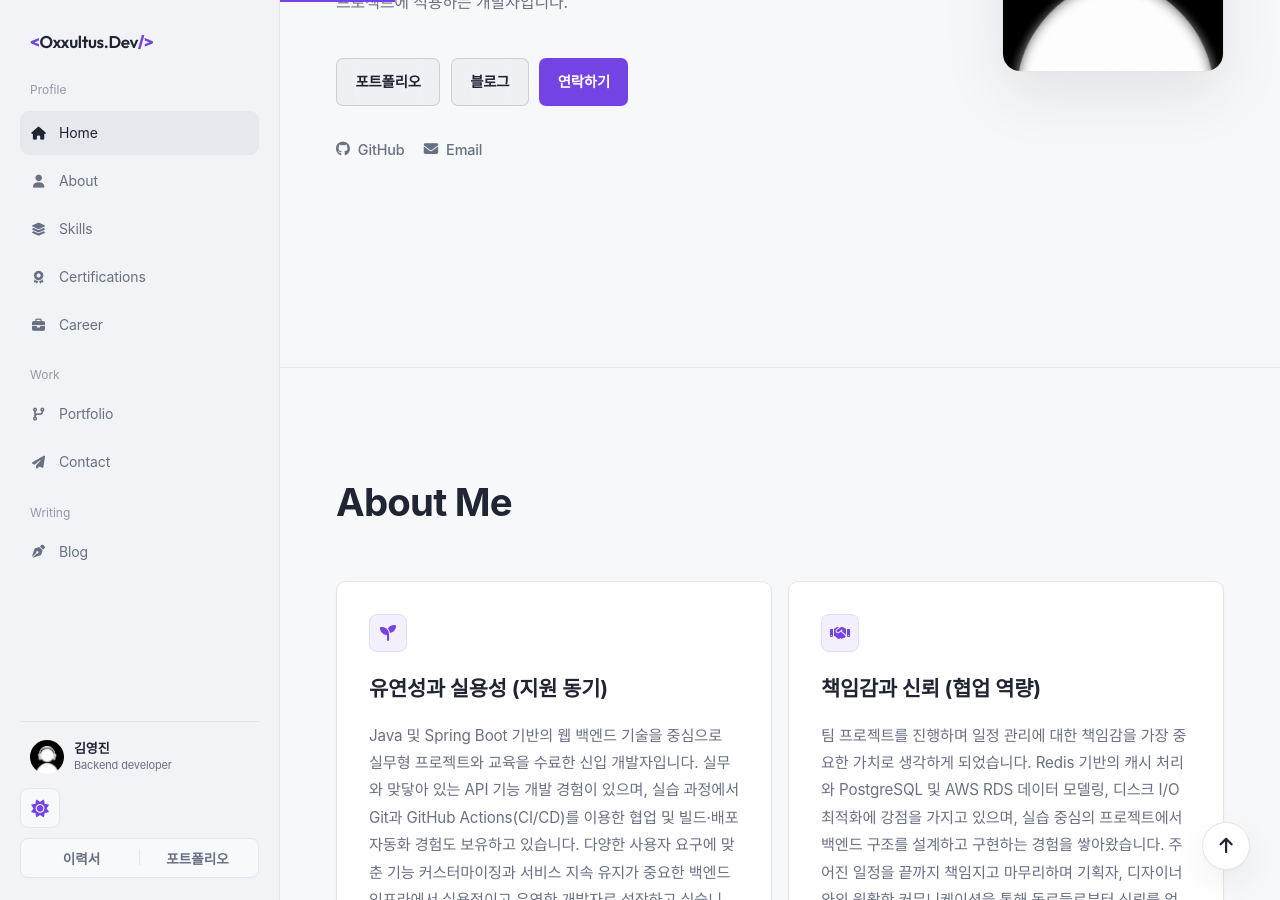
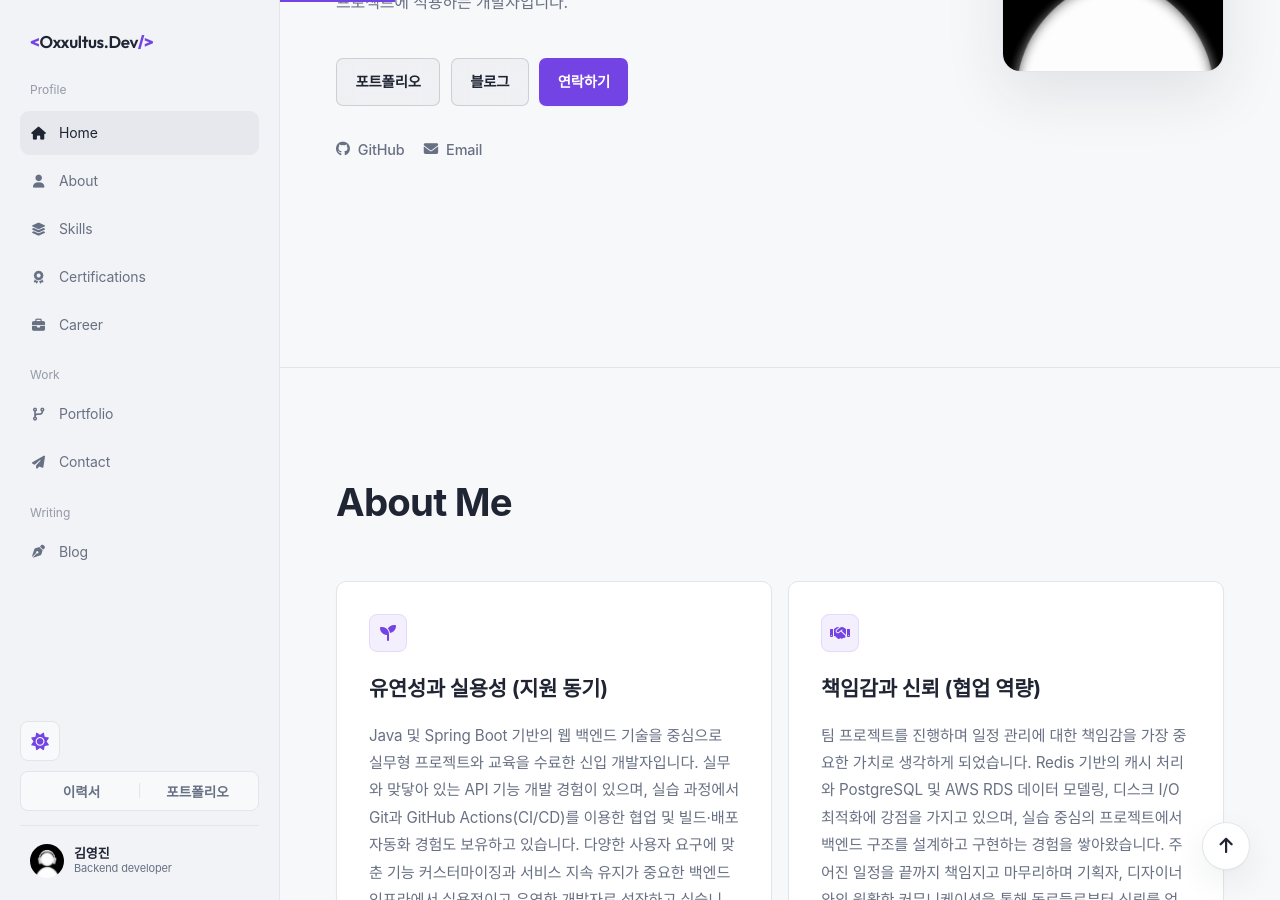
Before and after one commit to oxxultus/resume, a Jekyll site: the page index.html, which Jekyll copies as it is, in a window 1280 px wide and 900 px high, scrolled down 461 px. Built offline with Jekyll 4.4.1, drawn with Linux system fonts in a browser that asks for light colours.

Commit message:
Align sidebar controls and profile typography

```diff
--- a/_layouts/post.html
+++ b/_layouts/post.html
@@ -11,7 +11,7 @@
     <link rel="preconnect" href="https://fonts.gstatic.com" crossorigin>
     <link href="https://fonts.googleapis.com/css2?family=Noto+Sans+KR:wght@300;400;500;700;900&family=Outfit:wght@300;400;600;800&display=swap" rel="stylesheet">
     <link rel="stylesheet" href="https://cdnjs.cloudflare.com/ajax/libs/font-awesome/6.4.0/css/all.min.css">
-    <link rel="stylesheet" href="{{ '/blog.css?v=20260710-11' | relative_url }}">
+    <link rel="stylesheet" href="{{ '/blog.css?v=20260710-12' | relative_url }}">
 </head>
 <body>
     <aside class="blog-sidebar">
--- a/blog.css
+++ b/blog.css
@@ -47,8 +47,8 @@ button { font: inherit; }
 .category-branch-child { margin-left: 17px; }
 .blog-nav .category-directory { min-height: 34px; padding: 6px 9px; font-size: 12px; }
 .blog-nav .category-directory i { font-size: 10px; }
-.blog-nav .category-root-directory { min-height: 40px; margin-top: 2px; padding: 9px 12px; font-size: 13px; }
-.blog-nav .category-root-directory i { font-size: 12px; }
+.blog-nav .category-root-directory { min-height: 44px; margin-top: 2px; padding: 10px; font-size: 14px; }
+.blog-nav .category-root-directory i { font-size: 13px; }
 .post-toc .toc-h2 { font-weight: 600; }
 .post-toc .toc-toggle { display: none; margin-left: auto; font-size: 9px; opacity: .55; transition: transform .15s ease; }
 .post-toc .toc-h2.has-children .toc-toggle { display: block; }
@@ -61,7 +61,7 @@ button { font: inherit; }
 .blog-profile { display: flex; flex: 0 0 auto; align-items: center; gap: 10px; margin: auto 0 0; padding: 18px 10px 0; border-top: 1px solid var(--line); }
 .blog-profile img { width: 34px; height: 34px; border-radius: 50%; object-fit: cover; }
 .blog-profile div { display: flex; flex-direction: column; }
-.blog-profile strong { font-size: 13px; line-height: 1.3; }.blog-profile span { color: var(--muted); font-size: 11px; }
+.blog-profile strong { font-size: 13px; line-height: 1.3; font-weight: 700; }.blog-profile span { color: var(--muted); font-size: 11px; line-height: 1.45; font-weight: 400; }
 .blog-main { margin-left: var(--rail-width); min-height: 100vh; }
 .blog-topbar { position: sticky; top: 0; z-index: 10; height: 66px; display: flex; align-items: center; gap: 14px; padding: 0 32px; background: color-mix(in srgb, var(--bg) 90%, transparent); backdrop-filter: blur(14px); border-bottom: 1px solid var(--line); }
 .blog-topbar > span { overflow: hidden; font-size: 13px; font-weight: 600; text-overflow: ellipsis; white-space: nowrap; }
--- a/blog/index.html
+++ b/blog/index.html
@@ -15,7 +15,7 @@ permalink: /blog/
     <link rel="preconnect" href="https://fonts.gstatic.com" crossorigin>
     <link href="https://fonts.googleapis.com/css2?family=Noto+Sans+KR:wght@300;400;500;700;900&family=Outfit:wght@300;400;600;800&display=swap" rel="stylesheet">
     <link rel="stylesheet" href="https://cdnjs.cloudflare.com/ajax/libs/font-awesome/6.4.0/css/all.min.css">
-    <link rel="stylesheet" href="{{ '/blog.css?v=20260710-11' | relative_url }}">
+    <link rel="stylesheet" href="{{ '/blog.css?v=20260710-12' | relative_url }}">
 </head>
 <body>
     <aside class="blog-sidebar">
--- a/index.html
+++ b/index.html
@@ -12,7 +12,7 @@
     <!-- Font Awesome Icons -->
     <link rel="stylesheet" href="https://cdnjs.cloudflare.com/ajax/libs/font-awesome/6.4.0/css/all.min.css">
     <!-- Main Style Sheet -->
-    <link rel="stylesheet" href="style.css?v=20260710-13">
+    <link rel="stylesheet" href="style.css?v=20260710-14">
 </head>
 <body class="light-theme">
     <!-- Scroll Progress Indicator -->
@@ -37,13 +37,6 @@
                 <span class="nav-group-label">Writing</span>
                 <a href="blog/" class="nav-link"><i class="fas fa-pen-nib"></i><span>Blog</span></a>
             </nav>
-            <div class="sidebar-profile">
-                <img src="avatar.png?v=2" alt="김영진 프로필 사진">
-                <div>
-                    <strong>김영진</strong>
-                    <span>Backend developer</span>
-                </div>
-            </div>
             <div class="header-actions">
                 <div class="download-toggle-container">
                     <button id="resume-download" title="이력서 PDF 다운로드" class="toggle-btn">이력서</button>
@@ -57,6 +50,13 @@
                 <button class="mobile-menu-btn" aria-label="메뉴 열기" aria-expanded="false">
                     <i class="fas fa-bars"></i>
                 </button>
+            </div>
+            <div class="sidebar-profile">
+                <img src="avatar.png?v=2" alt="김영진 프로필 사진">
+                <div>
+                    <strong>김영진</strong>
+                    <span>Backend developer</span>
+                </div>
             </div>
         </div>
     </header>
--- a/project.html
+++ b/project.html
@@ -10,7 +10,7 @@
     <link rel="preconnect" href="https://fonts.gstatic.com" crossorigin>
     <link href="https://fonts.googleapis.com/css2?family=Noto+Sans+KR:wght@400;500;600;700&family=Outfit:wght@400;500;600;700&display=swap" rel="stylesheet">
     <link rel="stylesheet" href="https://cdnjs.cloudflare.com/ajax/libs/font-awesome/6.4.0/css/all.min.css">
-    <link rel="stylesheet" href="project.css?v=20260710-3">
+    <link rel="stylesheet" href="project.css?v=20260710-4">
 </head>
 <body>
     <aside class="detail-sidebar">
--- a/style.css
+++ b/style.css
@@ -1916,14 +1916,14 @@ header {
     display: flex;
     align-items: center;
     gap: 10px;
-    margin: auto 0 0;
+    margin: 14px 0 0;
     padding: 18px 10px 0;
     border-top: 1px solid var(--border-color);
 }
 .sidebar-profile img { width: 34px; height: 34px; border-radius: 50%; object-fit: cover; }
 .sidebar-profile div { min-width: 0; display: flex; flex-direction: column; }
-.sidebar-profile strong { font-size: 13px; line-height: 1.3; }
-.sidebar-profile span { color: var(--text-secondary); font-size: 11px; }
+.sidebar-profile strong { font-size: 13px; line-height: 1.3; font-weight: 700; }
+.sidebar-profile span { color: var(--text-secondary); font-size: 11px; line-height: 1.45; font-weight: 400; }
 
 .nav-menu { display: flex; flex-direction: column; gap: .25rem; }
 .nav-group-label {
@@ -1951,7 +1951,7 @@ header {
 .nav-link:hover { color: var(--text-primary); background: color-mix(in srgb, var(--text-primary) 5%, transparent); }
 .nav-link.active { color: var(--accent-emerald); background: color-mix(in srgb, var(--accent-emerald) 10%, transparent); }
 
-.header-actions { margin-top: 14px; gap: .6rem; flex-wrap: wrap; }
+.header-actions { margin-top: auto; gap: .6rem; flex-wrap: wrap; }
 .download-toggle-container { order: 2; width: 100%; height: 40px; border-radius: 8px; backdrop-filter: none; }
 #theme-toggle { order: 1; width: 40px; height: 40px; border-radius: 8px; }
 
@@ -2157,7 +2157,7 @@ footer { border-top: 1px solid var(--border-color); }
 .light-theme header { background: var(--bg-header); }
 .light-theme .header-container { padding: 28px 20px 22px; }
 .light-theme .logo { font-weight: 600; }
-.light-theme .sidebar-profile { margin-top: auto; }
+.light-theme .sidebar-profile { margin-top: 14px; }
 .light-theme .nav-link { border-radius: 9px; font-weight: 400; }
 .light-theme .nav-link.active { color: var(--text-primary); background: #e6e8ed; }
 .light-theme #theme-toggle,
```
Also changed, not shown: project.css.
